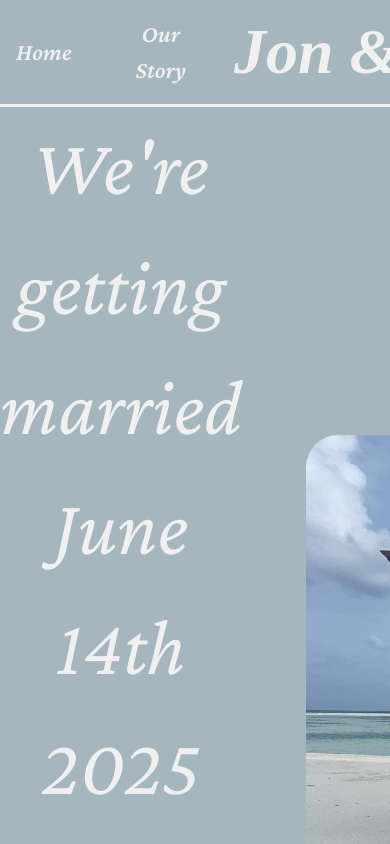
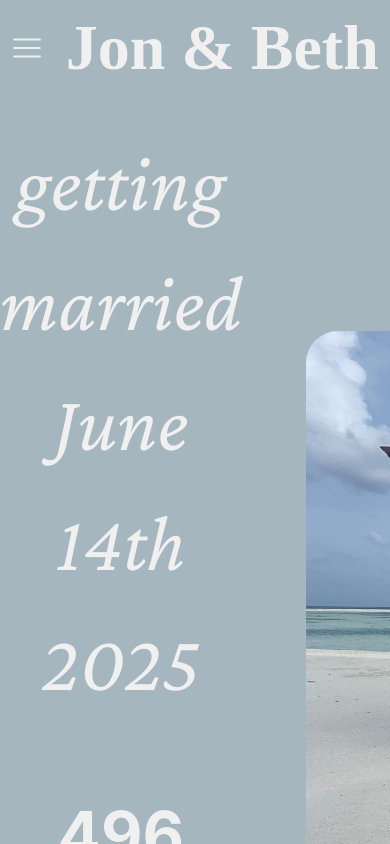
Before and after one commit to skelham-marsh/skelham-marsh.github.io, a React (Vite) app: page / in a window 390 px wide. Shown: the top 844 px of the page. Built offline with nearby package versions, Linux system fonts and the light colour scheme; no server answers; a web font is replaced by a local one.

Commit message:
feat: first-draft responsive header

```diff
--- a/src/components/Header/Header.module.css
+++ b/src/components/Header/Header.module.css
@@ -1,8 +1,91 @@
+.desktop {
+  display: block;
+}
+
+.mobile {
+  display: none;
+}
+
+@media (pointer:none), (pointer:coarse) {
+  .desktop {
+    display: none;
+  }
+
+  .mobile {
+    display: block;
+  }
+}
+
+.desktop {
+  background: var(--color-theme-blue);
+
+  nav {
+    flex: 0;
+    display: flex;
+    align-items: center;
+    gap: 2rem;
+  }
+}
+
+.mobile {
+  flex: 1;
+  display: flex;
+  flex-direction: column;
+
+  label {
+    display: flex;
+    align-items: center;
+    justify-content: space-around;
+    flex: 0;
+    background: var(--color-theme-blue);
+  }
+
+  h1 {
+    display: inline-block;
+  }
+
+  input {
+    display: none;
+  }
+
+  nav {
+    flex: 1;
+    display: none;
+    flex-direction: column;
+    overflow-y: auto;
+    background: var(--color-theme-blue);
+
+    a {
+      text-align: left;
+      margin-left: 1rem;
+      flex: 0;
+    }
+  }
+
+  &:has(input:checked) nav {
+    display: flex;
+  }
+
+  svg {
+    display: none;
+    color: var(--color-white);
+  }
+
+  input:checked+svg {
+    display: inline-block;
+  }
+
+  input:not(:checked)+svg+svg {
+    display: inline-block;
+  }
+
+}
+
 .header {
-  background: var(--color-theme-blue);
+  position: fixed;
+  z-index: 2;
   display: flex;
-  align-items: center;
-  gap: 2rem;
+  inset: 0;
 
   a {
     text-decoration: none;
--- a/src/components/Header/Header.tsx
+++ b/src/components/Header/Header.tsx
@@ -1,13 +1,37 @@
-import { NavLink } from 'react-router-dom'
-import * as styles from "./Header.module.css"
 import React from 'react'
 
+import { NavLink } from 'react-router-dom'
+import { RxHamburgerMenu } from "react-icons/rx";
+import { RiCloseLine } from "react-icons/ri";
+
+import * as styles from "./Header.module.css"
+
 export function Header() {
-  return <nav className={styles.header}>
+  return (
+    <div className={styles.header}>
+      <div className={styles.desktop}>
+        <nav>
           <NavLink to="/home"><p>Home</p></NavLink>
           <NavLink to="/story"><p>Our Story</p></NavLink>
           <NavLink to="/home"><h1>Jon & Beth</h1></NavLink>
           <NavLink to="/travel"><p>Travel & Accommodation</p></NavLink>
           <NavLink to="/faq"><p>FAQ</p></NavLink>
         </nav>
+      </div>
+      <div className={styles.mobile}>
+        <label>
+          <input type="checkbox" />
+          <RiCloseLine size={32} />
+          <RxHamburgerMenu size={32} />
+          <h1>Jon & Beth</h1>
+        </label>
+        <nav>
+          <NavLink to="/home"><p>Home</p></NavLink>
+          <NavLink to="/story"><p>Our Story</p></NavLink>
+          <NavLink to="/travel"><p>Travel & Accommodation</p></NavLink>
+          <NavLink to="/faq"><p>FAQ</p></NavLink>
+        </nav>
+      </div>
+    </div>
+  )
 }
--- a/src/components/Layout/Layout.module.css
+++ b/src/components/Layout/Layout.module.css
@@ -2,10 +2,7 @@
   height: 100%;
   display: flex;
   flex-direction: column;
-
-  nav {
-    flex: 0;
-  }
+  position: absolute;
 
   main {
     flex: 1;
```
Lines whose indentation alone changed are shown as unchanged.
